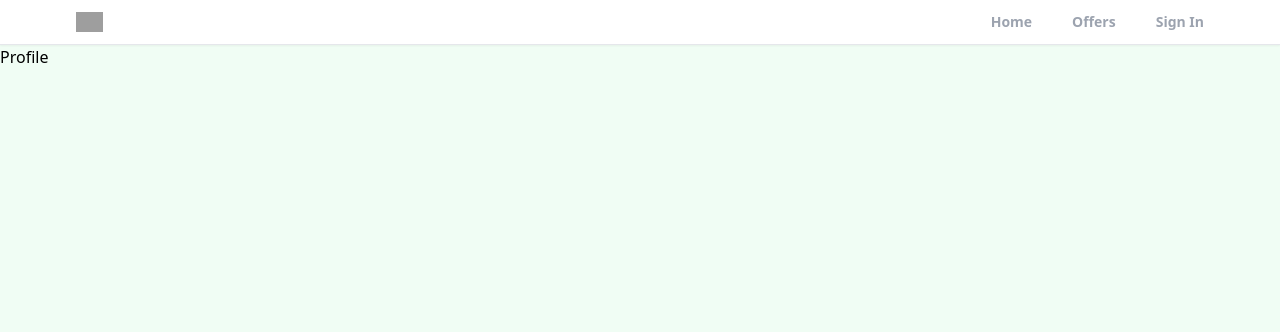
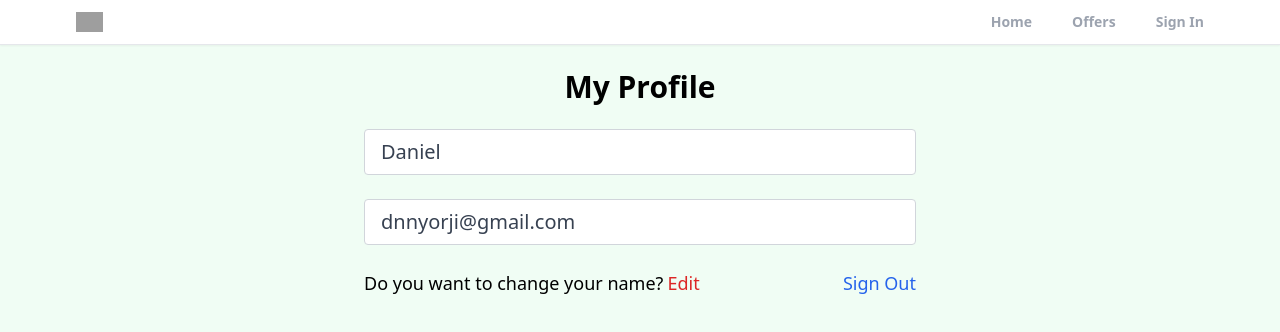
Before and after one commit to Dannyorji/Realtor-Website, a React (Vite) app: page /profile in a window 1280 px wide. Shown: the top 332 px of the page. Built offline with nearby package versions, Linux system fonts and the light colour scheme; no server answers; sample sign-in values are in the browser's storage; grey boxes are pictures that could not be loaded.

Commit message:
create a private route and custom hook for profile protection

```diff
--- a/src/App.jsx
+++ b/src/App.jsx
@@ -8,6 +8,7 @@ import Offers from "./pages/Offers";
 import Header from "./components/Header";
 import { Bounce, ToastContainer } from "react-toastify";
 import "react-toastify/dist/ReactToastify.css";
+import PrivateRoute from "./components/PrivateRoute";
 function App() {
   return (
     <>
@@ -15,7 +16,9 @@ function App() {
         <Header />
         <Routes>
           <Route path="/" element={<Home />} />
-          <Route path="/profile" element={<Profile />} />
+          <Route path="/profile" element={<PrivateRoute />}>
+            <Route path="/profile" element={<Profile />} />
+          </Route>
           <Route path="/sign-in" element={<SignIn />} />
           <Route path="/sign-up" element={<SignUp />} />
           <Route path="/forgot-password" element={<ForgotPassword />} />
--- /dev/null
+++ b/src/components/PrivateRoute.jsx
@@ -0,0 +1,12 @@
+import React from "react";
+import { Outlet, Navigate } from "react-router-dom";
+import { useAuthStatus } from "../hooks/useAuthStatus";
+
+export default function PrivateRoute() {
+  const { loggedIn, checkingStatus } = useAuthStatus();
+  if (checkingStatus) {
+    return <h3>...loading</h3>;
+  }
+
+  return loggedIn ? <Outlet /> : <Navigate to={"/sign-in"} />;
+}
--- /dev/null
+++ b/src/hooks/useAuthStatus.jsx
@@ -0,0 +1,18 @@
+import { getAuth, onAuthStateChanged } from "firebase/auth";
+import React, { useEffect, useState } from "react";
+
+export function useAuthStatus() {
+  const [loggedIn, setLoggedIn] = useState(false);
+  const [checkingStatus, setCheckingStatus] = useState(true);
+
+  useEffect(() => {
+    const auth = getAuth();
+    onAuthStateChanged(auth, (user) => {
+      if (user) {
+        setLoggedIn(true);
+      }
+      setCheckingStatus(false);
+    });
+  }, []);
+  return { loggedIn, checkingStatus };
+}
--- a/src/pages/Profile.jsx
+++ b/src/pages/Profile.jsx
@@ -1,5 +1,59 @@
-import React from "react";
+import { getAuth } from "firebase/auth";
+import React, { useState } from "react";
+import { useNavigate } from "react-router-dom";
 
 export default function Profile() {
-  return <div>Profile</div>;
+  const auth = getAuth();
+  const navigate = useNavigate();
+  const [formData, setFormData] = useState({
+    name: "Daniel",
+    email: "dnnyorji@gmail.com",
+  });
+  const { name, email } = formData;
+  function handleOnClick() {
+    auth.signOut();
+    navigate("/");
+  }
+  return (
+    <>
+      <section className="max-w-6xl mx-auto flex justify-center items-center flex-col">
+        <h1 className="text-3xl text-center mt-6 font-bold ">My Profile</h1>
+        <div className="w-full md:w-[50%] mt-6 px-3">
+          <form>
+            {/*   */}
+
+            <input
+              type="text"
+              value={name}
+              name="name"
+              disabled
+              className="w-full px-4 py-2 text-gray-700 text-xl bg-white border border-gray-300 rounded mb-6"
+            />
+            {/*   */}
+            <input
+              type="email"
+              value={email}
+              name="email"
+              disabled
+              className="w-full px-4 py-2 text-gray-700 text-xl bg-white border border-gray-300 rounded mb-6"
+            />
+            <div className="flex justify-between whitespace-nowrap text-sm sm:text-lg">
+              <p className="flex items-center ">
+                Do you want to change your name?
+                <span className="text-red-600 hover:text-red-700 transition ease-in-out duration-200 ml-1 cursor-pointer">
+                  Edit
+                </span>
+              </p>
+              <p
+                onClick={handleOnClick}
+                className="text-blue-600 hover:text-blue-800 transition ease-in-out duration-150 cursor-pointer"
+              >
+                Sign Out
+              </p>
+            </div>
+          </form>
+        </div>
+      </section>
+    </>
+  );
 }
```
